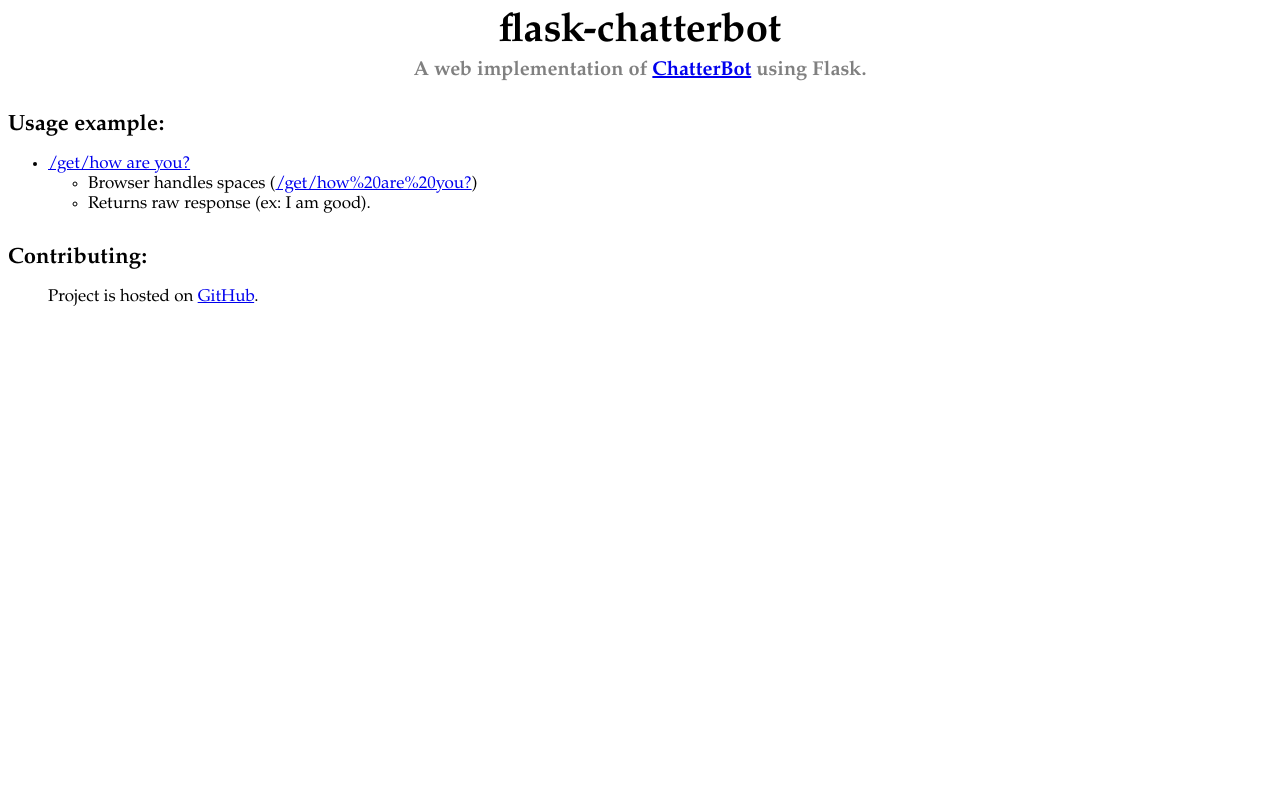
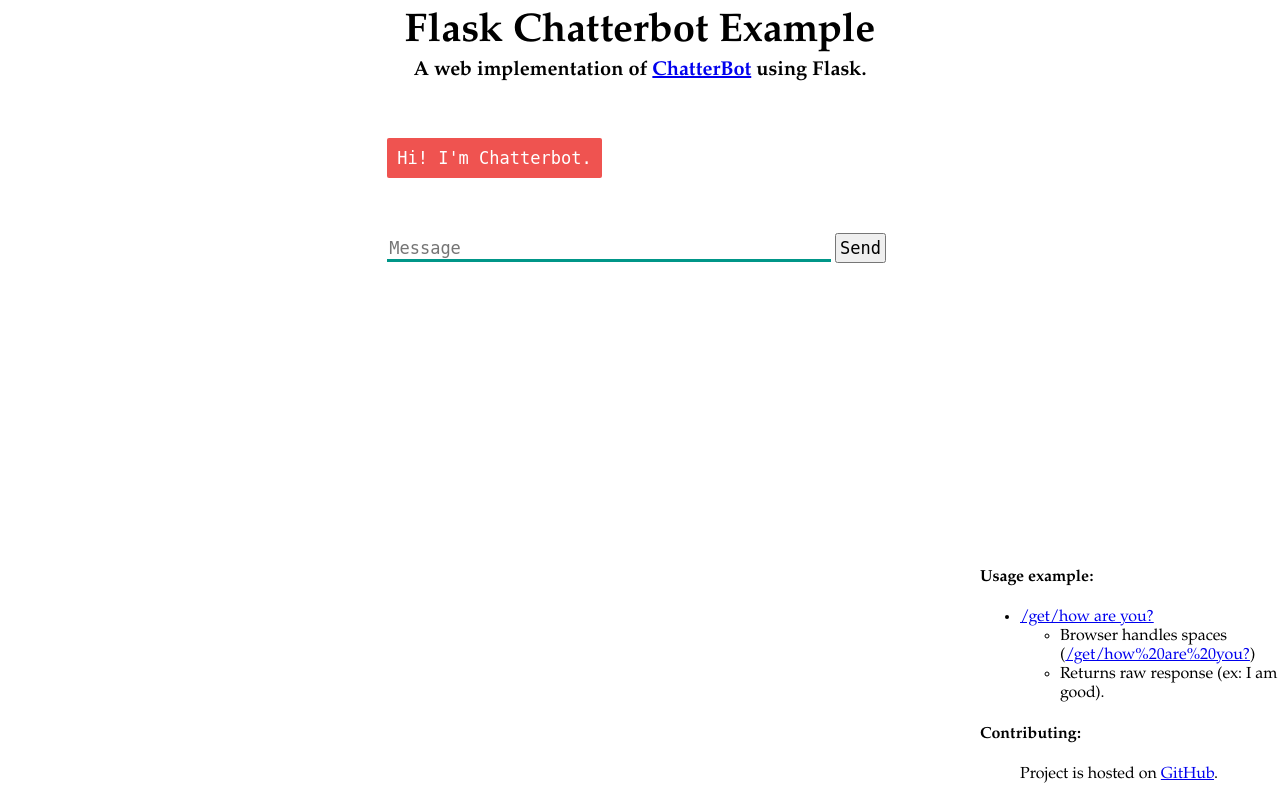
Before and after one commit to afagin/chatbot-flask, a Flask app: page / in a window 1280 px wide. Run offline with Flask 2, Linux system fonts and the light colour scheme; some libraries are stand-ins or nearby versions.

Commit message:
chat interface

```diff
--- a/app.py
+++ b/app.py
@@ -1,22 +1,23 @@
-from flask import Flask, render_template
+from flask import Flask, render_template, request
 from chatterbot import ChatBot
 from chatterbot.trainers import ChatterBotCorpusTrainer
 
 app = Flask(__name__)
 
-english_bot = ChatBot("English Bot", storage_adapter="chatterbot.storage.SQLStorageAdapter")
+english_bot = ChatBot("Chatterbot", storage_adapter="chatterbot.storage.SQLStorageAdapter")
 
 english_bot.set_trainer(ChatterBotCorpusTrainer)
-english_bot.train("chatterbot.corpus.english")
+# english_bot.train("chatterbot.corpus.english")
 
 
 @app.route("/")
 def home():
     return render_template("index.html")
 
-@app.route("/get/<string:query>")
-def get_raw_response(query):
-    return str(english_bot.get_response(query))
+@app.route("/get")
+def get_bot_response():
+    userText = request.args.get('msg')
+    return str(english_bot.get_response(userText))
 
 
 if __name__ == "__main__":
--- a/static/style.css
+++ b/static/style.css
@@ -11,22 +11,71 @@ h1 {
 }
 
 h3 {
-    color: gray;
+    color: black;
     font-size: 20px;
     margin-top: 3px;
     text-align: center;
 }
 
-h4 {
-    margin-bottom: 0px;
-    font-size: 22px;
+#chatbox {
+    margin-left: auto;
+    margin-right: auto;
+    width: 40%;
+    margin-top: 60px;
 }
 
-p {
-    font-family: Georgia;
-    font-size: 18px;
+#userInput {
+    margin-left: auto;
+    margin-right: auto;
+    width: 40%;
+    margin-top: 60px;
 }
 
-ul {
+#textInput {
+    width: 87%;
+    border: none;
+    border-bottom: 3px solid #009688;
+    font-family: monospace;
     font-size: 17px;
 }
+
+#buttonInput {
+    padding: 3px;
+    font-family: monospace;
+    font-size: 17px;
+}
+
+.userText {
+    color: white;
+    font-family: monospace;
+    font-size: 17px;
+    text-align: right;
+    line-height: 30px;
+}
+
+.userText span {
+    background-color: #009688;
+    padding: 10px;
+    border-radius: 2px;
+}
+
+.botText {
+    color: white;
+    font-family: monospace;
+    font-size: 17px;
+    text-align: left;
+    line-height: 30px;
+}
+
+.botText span {
+    background-color: #EF5350;
+    padding: 10px;
+    border-radius: 2px;
+}
+
+#tidbit {
+    position:absolute;
+    bottom:0;
+    right:0;
+    width: 300px;
+}
--- a/templates/index.html
+++ b/templates/index.html
@@ -2,13 +2,12 @@
 <html>
   <head>
     <link rel="stylesheet" type="text/css" href="/static/style.css">
+    <script src="https://ajax.googleapis.com/ajax/libs/jquery/3.2.1/jquery.min.js"></script>
   </head>
   <body>
-
-<h1>flask-chatterbot</h1>
+    <h1>Flask Chatterbot Example</h1>
     <h3>A web implementation of <a href="https://github.com/gunthercox/ChatterBot">ChatterBot</a> using Flask.</h3>
-
-<p>
+    <div id="tidbit">
       <h4>Usage example:</h4>
       <ul>
         <li><a href="/get/how are you?">/get/how are you?</a></li>
@@ -16,14 +15,41 @@
             <li>Returns raw response (ex: I am good).</li></ul>
         </ul>
       </p>
-
       <p>
         <h4>Contributing:</h4>
-<ul>
-Project is hosted on <a href="https://github.com/chamkank/flask-chatterbot">GitHub</a>.
-</ul>
+        <ul>Project is hosted on <a href="https://github.com/chamkank/flask-chatterbot">GitHub</a>.</ul>
       </p>
-
-
+    </div>
+    <div>
+      <div id="chatbox">
+        <p class="botText"><span>Hi! I'm Chatterbot.</span></p>
+      </div>
+      <div id="userInput">
+        <input id="textInput" type="text" name="msg" placeholder="Message">
+        <input id="buttonInput" type="submit" value="Send">
+      </div>
+      <script>
+        function getBotResponse() {
+          var rawText = $("#textInput").val();
+          var userHtml = '<p class="userText"><span>' + rawText + '</span></p>';
+          $("#textInput").val("");
+          $("#chatbox").append(userHtml);
+          document.getElementById('userInput').scrollIntoView({block: 'start', behavior: 'smooth'});
+          $.get("/get", { msg: rawText }).done(function(data) {
+            var botHtml = '<p class="botText"><span>' + data + '</span></p>';
+            $("#chatbox").append(botHtml);
+            document.getElementById('userInput').scrollIntoView({block: 'start', behavior: 'smooth'});
+          });
+        }
+        $("#textInput").keypress(function(e) {
+            if(e.which == 13) {
+                getBotResponse();
+            }
+        });
+        $("#buttonInput").click(function() {
+          getBotResponse();
+        })
+      </script>
+    </div>
   </body>
 </html>
```
Lines whose indentation alone changed are shown as unchanged.
